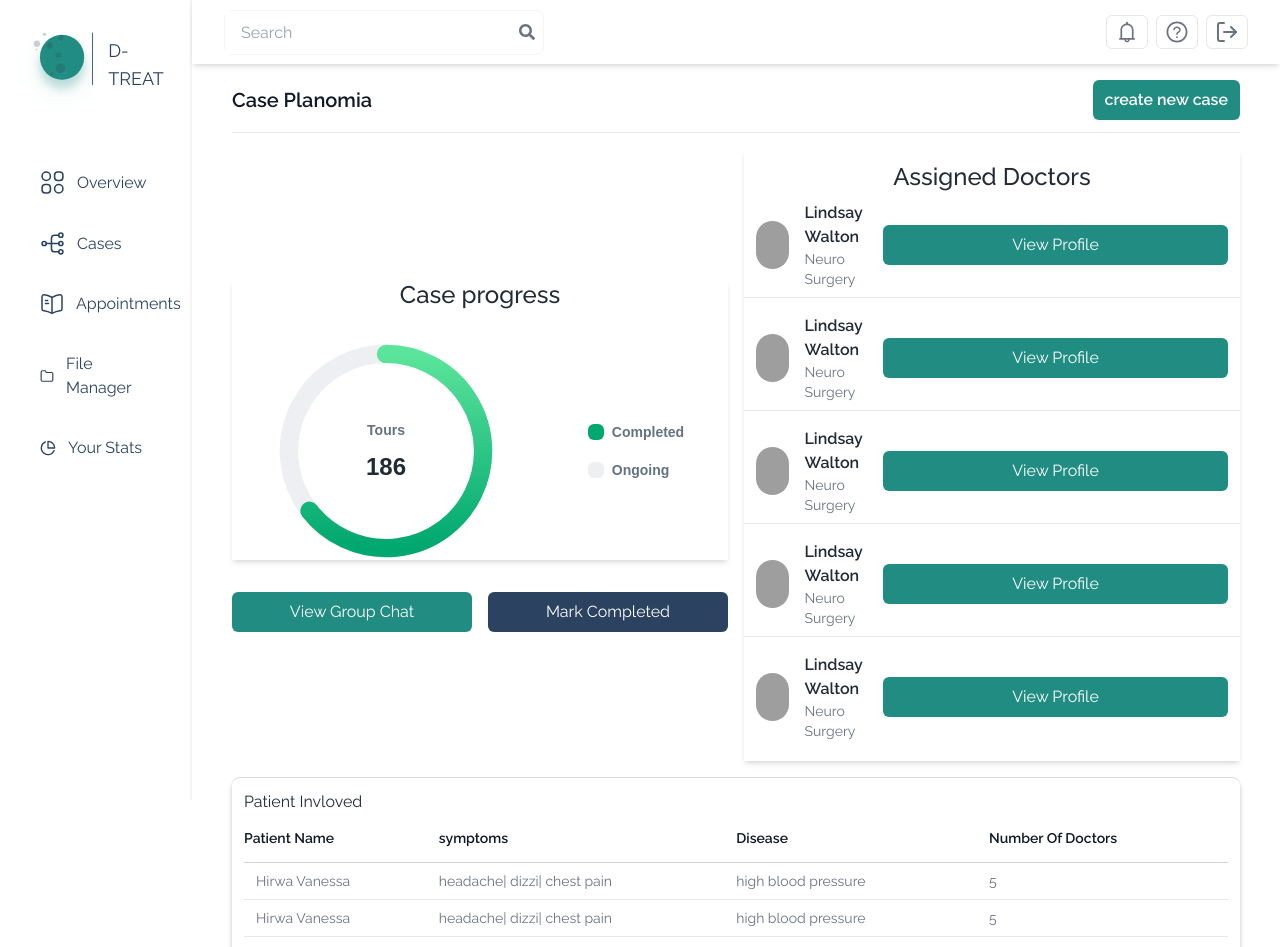
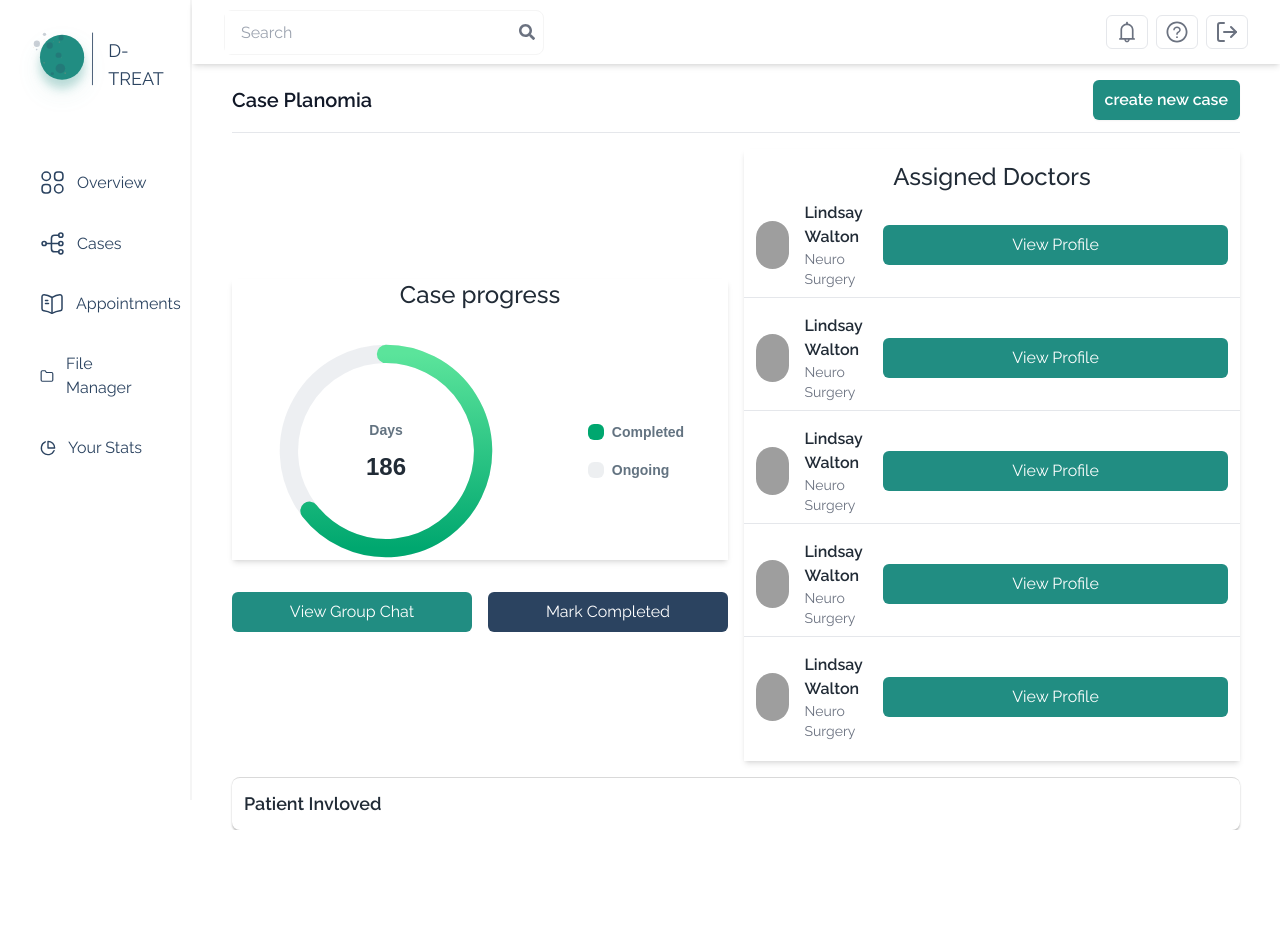
Before and after one commit to d-treat/frontend, a Next.js app: page /doctor/dashboard/cases/00112 in a window 1280 px wide. Shown: the top 947 px of the page. After the commit the page ends 830 px from the top, so only its background shows below. Built offline with nearby package versions, Linux system fonts and the light colour scheme; grey boxes are pictures that could not be loaded.

Commit message:
fix : case progress

```diff
--- a/src/components/cases/CaseProgress.js
+++ b/src/components/cases/CaseProgress.js
@@ -47,7 +47,7 @@ export default function CaseProgress({ title, subheader, chart, ...other }) {
                     name: { offsetY: -16 },
                     value: { offsetY: 8 },
                     total: {
-                        label: 'Tours',
+                        label: 'Days',
                         formatter: () => fNumber(total),
                     },
                 },
--- a/src/pages/doctor/dashboard/cases/00112.tsx
+++ b/src/pages/doctor/dashboard/cases/00112.tsx
@@ -111,48 +111,19 @@ const Case = () => {
         <div className="mt-8 flow-root p-3 rounded-lg"
           style={{
             borderTop: "0.2px solid #D9D9D9",
-            boxShadow: "0px 4px 4px rgba(0, 0, 0, 0.25)"
+            boxShadow: "0px 2px 2px rgba(0, 0, 0, 0.25)"
           }}
         >
           <div className="-mx-4 -my-2 overflow-x-auto sm:-mx-6 lg:-mx-8">
 
             <div className="inline-block min-w-full py-2 align-middle sm:px-6 lg:px-8">
-              <h2>Patient Invloved</h2>
-              <table className="min-w-full divide-y divide-gray-300">
-                <thead>
-                  <tr>
-                    <th scope="col" className="py-3.5 pl-4 pr-3 text-left text-sm font-semibold text-gray-900 sm:pl-0">
-                      Patient Name
-                    </th>
-                    <th scope="col" className="py-3.5 pl-4 pr-3 text-left text-sm font-semibold text-gray-900 sm:pl-0">
-                      symptoms
-                    </th>
-                    <th scope="col" className="px-3 py-3.5 text-left text-sm font-semibold text-gray-900">
-                      Disease
-                    </th>
-                    <th scope="col" className="px-3 py-3.5 text-left text-sm font-semibold text-gray-900">
-                      Number Of Doctors
-                    </th>
+              <h2 className="text-lg font-semibold">Patient Invloved</h2>
+              <div className="grid lg:grid-cols-4 gap-4 md:grid-cols-3 sm:grid-cols-2 grid-cols-1 ">
+                  <div className="">
 
-
-                  </tr>
-                </thead>
-                <tbody className="divide-y divide-gray-200 bg-white">
-                  {new Array(3).fill(cases[0]).map((cs: ICaseOverview) => (
-                    <tr key={cs.patientName} className="">
-                      <td className="td  ">{cs.patientName}</td>
-                      <td className="td px-0">{cs.symptoms}</td>
-
-                      <td className="td">{cs.disease}</td>
-                      <td className="td">{cs.numberOfDoctors}</td>
-                    </tr>
-                  ))}
-                </tbody>
-              </table>
+                  </div>
+              </div>
             </div>
-
-
-
           </div>
         </div>
       </main>
```
